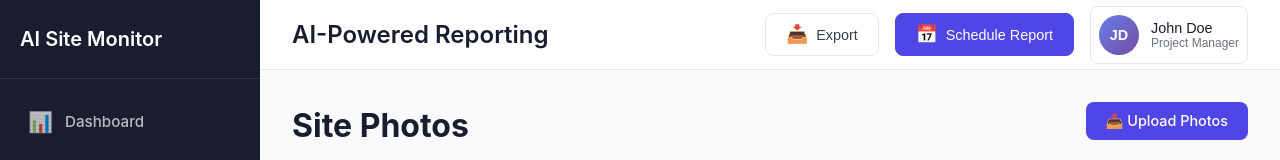
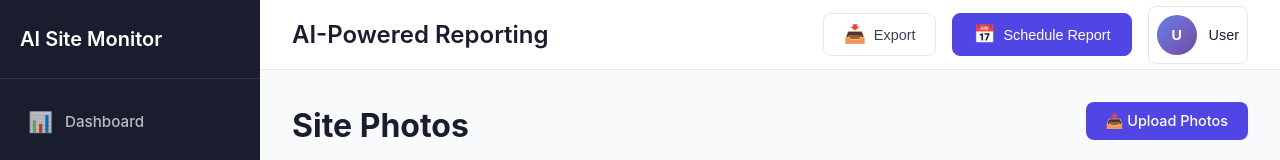
Before and after one commit to AI-Object-Dedection/AI-Object-Detection, a React (Create React App) app in the folder frontend/: page /photos in a window 1280 px wide. Shown: the top 160 px of the page. Built offline with nearby package versions, Linux system fonts and the light colour scheme; no server answers.

Commit message:
topbar profile feats added

```diff
--- a/frontend/src/layouts/Topbar.css
+++ b/frontend/src/layouts/Topbar.css
@@ -134,6 +134,13 @@
   font-size: 0.9rem;
 }
 
+.topbar-avatar-img {
+  width: 40px;
+  height: 40px;
+  border-radius: 50%;
+  object-fit: cover;
+}
+
 .topbar-user-info {
   display: flex;
   flex-direction: column;
--- a/frontend/src/layouts/Topbar.jsx
+++ b/frontend/src/layouts/Topbar.jsx
@@ -1,7 +1,11 @@
 import React, { useState } from 'react';
+import { useNavigate } from 'react-router-dom';
+import { useAuth } from '../contexts/AuthContext';
 import './Topbar.css';
 
 const Topbar = ({ title = 'AI-Powered Reporting' }) => {
+  const navigate = useNavigate();
+  const { user, signOut } = useAuth();
   const [showExportMenu, setShowExportMenu] = useState(false);
   const [showUserMenu, setShowUserMenu] = useState(false);
 
@@ -12,6 +16,26 @@ const Topbar = ({ title = 'AI-Powered Reporting' }) => {
 
   const handleScheduleReport = () => {
     alert('Schedule Report - Feature coming soon!');
+  };
+
+  const handleLogout = () => {
+    signOut();
+    navigate('/login');
+  };
+
+  // Get user initials for avatar
+  const getUserInitials = () => {
+    if (!user) return 'U';
+    if (user.given_name && user.family_name) {
+      return `${user.given_name[0]}${user.family_name[0]}`.toUpperCase();
+    }
+    if (user.name) {
+      const parts = user.name.split(' ');
+      return parts.length > 1
+        ? `${parts[0][0]}${parts[1][0]}`.toUpperCase()
+        : user.name[0].toUpperCase();
+    }
+    return user.email ? user.email[0].toUpperCase() : 'U';
   };
 
   return (
@@ -60,19 +84,27 @@ const Topbar = ({ title = 'AI-Powered Reporting' }) => {
             className="topbar-user-btn"
             onClick={() => setShowUserMenu(!showUserMenu)}
           >
-            <div className="topbar-avatar">
-              <span>JD</span>
-            </div>
+            {user?.picture ? (
+              <img
+                src={user.picture}
+                alt={user.name || 'User'}
+                className="topbar-avatar-img"
+              />
+            ) : (
+              <div className="topbar-avatar">
+                <span>{getUserInitials()}</span>
+              </div>
+            )}
             <div className="topbar-user-info">
-              <span className="topbar-user-name">John Doe</span>
-              <span className="topbar-user-role">Project Manager</span>
+              <span className="topbar-user-name">{user?.name || 'User'}</span>
+              <span className="topbar-user-role">{user?.email || ''}</span>
             </div>
           </button>
           {showUserMenu && (
             <div className="topbar-dropdown-menu right">
               <button onClick={() => alert('Profile')}>Profile</button>
               <button onClick={() => alert('Settings')}>Settings</button>
-              <button onClick={() => alert('Logout')}>Logout</button>
+              <button onClick={handleLogout}>Logout</button>
             </div>
           )}
         </div>
```
